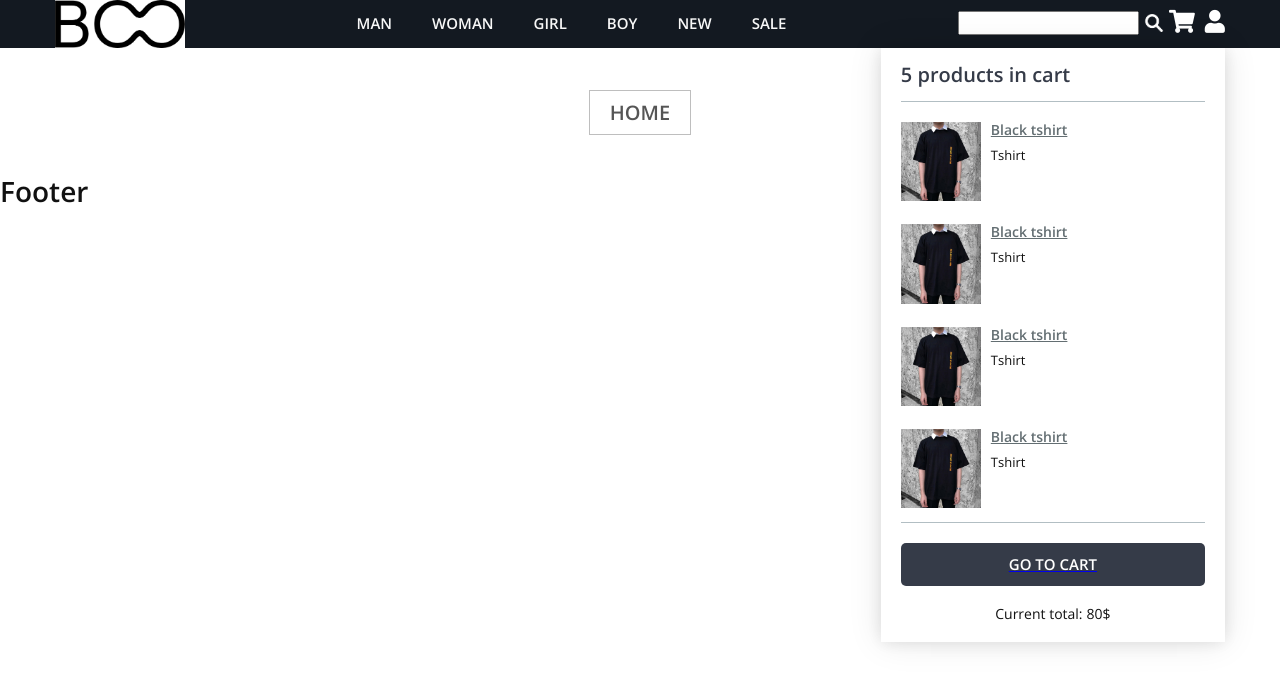
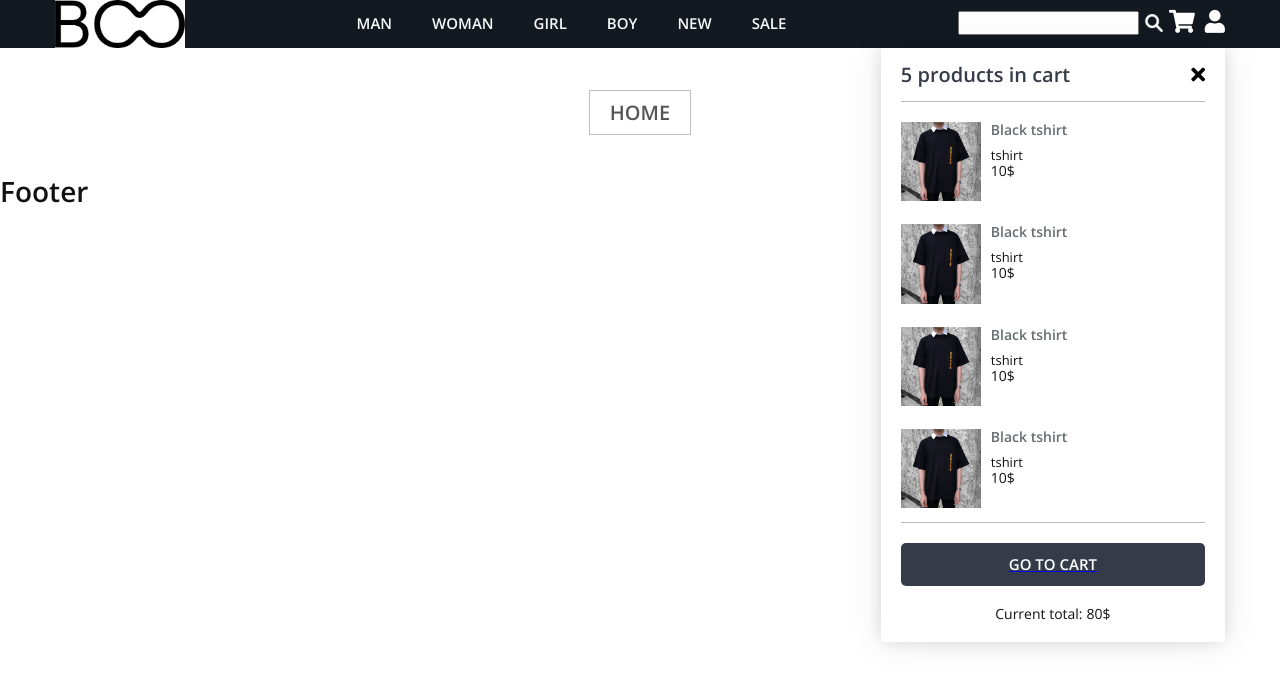
Before and after one commit to DarkHwlk/Web_Fashion_Shop, a React (Create React App) app: page / in a window 1280 px wide. Both pictures are taken after a click on the link 1181 px from the left and 24 px from the top of the page. Shown: the top 688 px of the page. Built offline with nearby package versions, Linux system fonts and the light colour scheme.

Commit message:
Update MiniCart

```diff
--- a/src/components/Home.js
+++ b/src/components/Home.js
@@ -1,7 +1,7 @@
 function Home() {
     return (
         <div id="wrapper-content">
-            <div class="headline">
+            <div className="headline">
                 <h3>HOME</h3>
             </div>
         </div>
--- a/src/components/menus/IconMenu.js
+++ b/src/components/menus/IconMenu.js
@@ -14,7 +14,7 @@ function IconMenu() {
             <input type="search"/>
             <input className="sb-sbm" type="submit" />
             {/* Menu Icon Cart */}
-            <a onClick={() => {setMiniCart(prev => !prev)}}>
+            <a onClick={() => setMiniCart(prev => !prev)}>
                 <i className="fa fa-shopping-cart icon-menu" />
             </a>
             {/* Menu Icon Profile */}
@@ -22,7 +22,7 @@ function IconMenu() {
                 <i className="fa fa-user icon-header icon-menu" />
             </NavLink>
             {/* Mini cart */}
-            {miniCart ? <MiniCart/> : null}
+            {miniCart ? <MiniCart onClose={() => setMiniCart(prev => !prev)}/> : null}
         </div>
     );
 }
--- a/src/components/minicart/ItemMiniCart.js
+++ b/src/components/minicart/ItemMiniCart.js
@@ -1,17 +1,23 @@
 import React from "react";
 
-function ItemMiniCart() {
+function ItemMiniCart(props) {
+
+    const {id, type, name, img, price, sale} = props;
+
     return (
         <li className="minicart-item">
+            <div className="minicart-item-info">
             <div className="minicart-item-photo">
                 <a href="#">
-                    <img src="./Pictures/ao_thun_1.jpg"/>
+                    <img src={img}/>
                 </a>
             </div>
             <div className="minicart-item-detail">
-                <a href="#">Black tshirt</a>
-                <p className="cart-item-type">Tshirt</p>
+                <a href="#">{name}</a>
+                <p className="cart-item-type">{type}</p>
+                <span>{price}$</span>
                 {/* Maybe have option like: size,color,... at here */}
+            </div>
             </div>
             <div className="minicart-remove">
                 <button>
--- a/src/components/minicart/MiniCart.js
+++ b/src/components/minicart/MiniCart.js
@@ -1,22 +1,112 @@
 import React from "react";
+import {v4} from 'uuid';
 /* Router */
 import {NavLink} from 'react-router-dom';
 /* Components */
 import ItemMiniCart from "./ItemMiniCart";
 
-function MiniCart() {
+const cart = [
+    {
+        id: v4(),
+        type: "tshirt",
+        name: "Black tshirt",
+        price: 10,
+        sale: 5,
+        status: true,  //con hang
+        img: "./Pictures/ao_thun_1.jpg",
+    },
+    {
+        id: v4(),
+        type: "tshirt",
+        name: "Black tshirt",
+        price: 10,
+        sale: 5,
+        status: false,  //con hang
+        img: "./Pictures/ao_thun_1.jpg",
+    },
+    {
+        id: v4(),
+        type: "tshirt",
+        name: "Black tshirt",
+        price: 10,
+        sale: 5,
+        status: true,  //con hang
+        img: "./Pictures/ao_thun_1.jpg",
+    },
+    {
+        id: v4(),
+        type: "tshirt",
+        name: "Black tshirt",
+        price: 10,
+        sale: 5,
+        status: false,  //con hang
+        img: "./Pictures/ao_thun_1.jpg",
+    },
+    {
+        id: v4(),
+        type: "tshirt",
+        name: "Black tshirt",
+        price: 10,
+        sale: 5,
+        status: false,  //con hang
+        img: "./Pictures/ao_thun_1.jpg",
+    },
+    {
+        id: v4(),
+        type: "tshirt",
+        name: "Black tshirt",
+        price: 10,
+        sale: 5,
+        status: true,  //con hang
+        img: "./Pictures/ao_thun_1.jpg",
+    },
+    {
+        id: v4(),
+        type: "tshirt",
+        name: "Black tshirt",
+        price: 10,
+        sale: 5,
+        status: false,  //con hang
+        img: "./Pictures/ao_thun_1.jpg",
+    },
+    {
+        id: v4(),
+        type: "tshirt",
+        name: "Black tshirt",
+        price: 10,
+        sale: 5,
+        status: false,  //con hang
+        img: "./Pictures/ao_thun_1.jpg",
+    },
+];
+
+function MiniCart(props) {
+
+    const {onClose} = props;
+
+    const showItems = () => {
+        let result = null;
+        result = cart.map((product, index) => {
+            return (
+            <ItemMiniCart
+                key={index} type={product.type} img={product.img}
+                id={product.id} name={product.name}
+                price={product.price} sale={product.sale}
+            />);
+        })
+        return result;
+    }
+
     return (
         <div className="minicart-container">
             <div className="minicart-heading">
                 5 products in cart
+                <button onClick={() => onClose()}>
+                    <i class="fa fa-close"/>
+                </button>
             </div>
             <ul className="minicart-items">
-                <ItemMiniCart/>
-                <ItemMiniCart/>
-                <ItemMiniCart/>
-                <ItemMiniCart/>
-                <ItemMiniCart/>
-                <ItemMiniCart/>
+                {showItems()}
             </ul>
             <div className="minicart-btn">
                 <NavLink to='/cart'>
--- a/src/css/menu_cart.css
+++ b/src/css/menu_cart.css
@@ -15,6 +15,16 @@ div.minicart-heading{
     font-weight: bold;
     color: #353b48;
     border-bottom: 1px solid #b2bec3;
+    display: flex;
+    justify-content: space-between;
+}
+div.minicart-heading>button{
+    border: none;
+    background-color: transparent;
+    cursor: pointer;
+}
+div.minicart-heading>button>i{
+    font-size: 20px !important;
 }
 ul.minicart-items{
     max-height: 400px;
@@ -25,6 +35,10 @@ ul.minicart-items{
 }
 ul.minicart-items li.minicart-item{
     padding: 10px 0;
+    display: flex;
+    justify-content: space-between;
+}
+ul.minicart-items li.minicart-item .minicart-item-info{
     display: flex;
 }
 li.minicart-item div.minicart-item-photo{
@@ -38,6 +52,7 @@ div.minicart-item-photo>a>img{
 li.minicart-item .minicart-item-detail>a{
     font-weight: bold;
     color: #636e72;
+    text-decoration: none;
 }
 li.minicart-item:hover .minicart-item-detail>a{
     text-decoration: underline;
@@ -48,8 +63,8 @@ li.minicart-item .minicart-item-detail>p{
     font-size: 13px;
 }
 li.minicart-item .minicart-remove{
-    position: absolute;
-    right: 50px;
+    position: relative;
+    right: 10px;
     display: none;
 }
 li.minicart-item:hover .minicart-remove{
```
